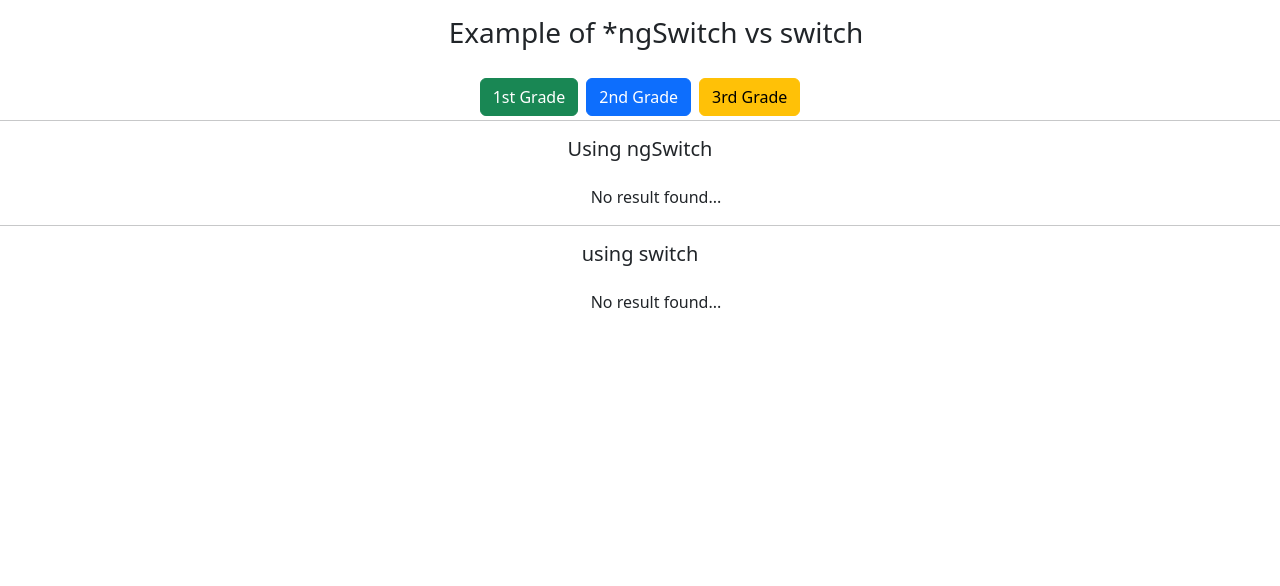
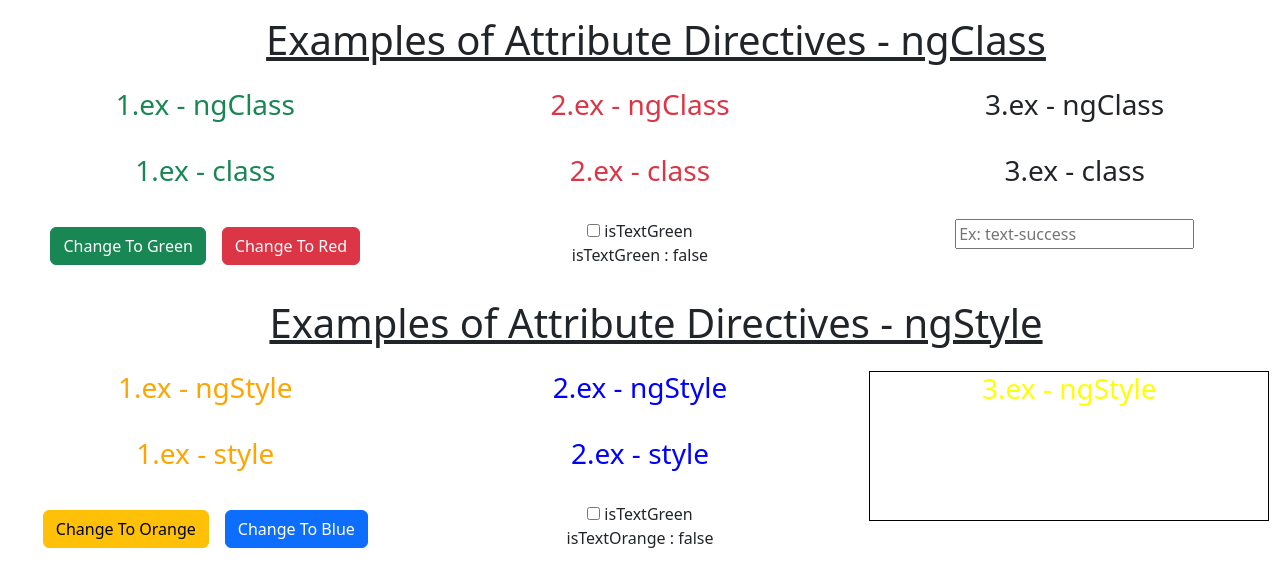
Before and after one commit to nirmal-404/Angular, an Angular app in the folder Angular/: page / in a window 1280 px wide. Shown: the top 586 px of the page. Built offline with nearby package versions, Linux system fonts and the light colour scheme.

Commit message:
attribute directives - ngClass, ngStyle

```diff
--- a/Angular/src/app/app.html
+++ b/Angular/src/app/app.html
@@ -10,6 +10,8 @@
 
 <!-- <app-structural-directive-ngfor-vs-for></app-structural-directive-ngfor-vs-for> -->
 
-<app-structural-directive-ngswitch-vs-switch></app-structural-directive-ngswitch-vs-switch>
+<!-- <app-structural-directive-ngswitch-vs-switch></app-structural-directive-ngswitch-vs-switch> -->
+
+<app-attribute-directive></app-attribute-directive>
 
 <router-outlet />
--- a/Angular/src/app/app.ts
+++ b/Angular/src/app/app.ts
@@ -6,12 +6,14 @@ import { Directives } from './directives/directives'
 import { StructuralDirectiveNgifVsIf } from './structural-directive-ngif-vs-if/structural-directive-ngif-vs-if'
 import { StructuralDirectiveNgforVsFor } from './structural-directive-ngfor-vs-for/structural-directive-ngfor-vs-for'
 import { StructuralDirectiveNgswitchVsSwitch } from './structural-directive-ngswitch-vs-switch/structural-directive-ngswitch-vs-switch'
+import { AttributeDirective } from './attribute-directive/attribute-directive'
 
 @Component({
   selector: 'app-root',
   imports: [
     RouterOutlet,
-    StructuralDirectiveNgswitchVsSwitch
+    AttributeDirective
+    // StructuralDirectiveNgswitchVsSwitch
     // StructuralDirectiveNgforVsFor,
     // StructuralDirectiveNgifVsIf
     // Directives,
--- /dev/null
+++ b/Angular/src/app/attribute-directive/attribute-directive.html
@@ -0,0 +1,56 @@
+<div class="row text-center">
+    <div class="col-12 m-3">
+        <h1><u>Examples of Attribute Directives - ngClass</u></h1>
+    </div>
+</div>
+
+<div class="row text-center">
+    <div class="col-4">
+        <h3 [ngClass]="textColor">1.ex - ngClass</h3><br>
+        <h3 [class]="textColor">1.ex - class</h3><br>
+        <button class="btn btn-success m-2" (click)="changeColor('text-success')" >Change To Green</button>
+        <button class="btn btn-danger m-2" (click)="changeColor('text-danger')" >Change To Red</button>
+    </div>
+
+    <div class="col-4">
+        <h3 [ngClass]="isTextGreen? 'text-success' : 'text-danger'">2.ex - ngClass</h3><br>
+        <h3 [class]="isTextGreen? 'text-success' : 'text-danger'">2.ex - class</h3><br>
+
+        <input type="checkbox" [(ngModel)]="isTextGreen"> isTextGreen
+        <p>isTextGreen : {{isTextGreen}}</p>
+    </div>
+
+    <div class="col-4">
+        <h3 [ngClass]="userClass">3.ex - ngClass</h3><br>
+        <h3 [class]="userClass">3.ex - class</h3><br>
+        <input type="text" [(ngModel)]="userClass" placeholder="Ex: text-success">
+    </div>
+</div>
+
+
+<div class="row text-center">
+    <div class="col-12 m-3">
+        <h1><u>Examples of Attribute Directives - ngStyle</u></h1>
+    </div>
+</div>
+
+<div class="row text-center">
+    <div class="col-4">
+        <h3 [ngStyle]="{'color': styleColor, 'font-weight' : 'lighter' }">1.ex - ngStyle</h3><br>
+        <h3 [style]="{'color': styleColor, 'font-weight' : 'lighter' }">1.ex - style</h3><br>
+        <button class="btn btn-warning m-2" (click)="updateColor('orange')" >Change To Orange</button>
+        <button class="btn btn-primary m-2" (click)="updateColor('blue')" >Change To Blue</button>
+    </div>
+
+    <div class="col-4">
+        <h3 [ngStyle]="{color : isTextOrange ? 'orange' : 'blue'}">2.ex - ngStyle</h3><br>
+        <h3 [style]="{color : isTextOrange ? 'orange' : 'blue'}">2.ex - style</h3><br>
+
+        <input type="checkbox" [(ngModel)]="isTextOrange"> isTextGreen
+        <p>isTextOrange : {{isTextOrange}}</p>
+    </div>
+
+    <div class="col-4">
+        <h3 [ngStyle]="customClass">3.ex - ngStyle</h3><br>
+    </div>
+</div>
--- /dev/null
+++ b/Angular/src/app/attribute-directive/attribute-directive.ts
@@ -0,0 +1,45 @@
+import { CommonModule } from '@angular/common';
+import { Component } from '@angular/core';
+import { FormsModule } from '@angular/forms';
+
+@Component({
+  selector: 'app-attribute-directive',
+  imports: [CommonModule, FormsModule],
+  templateUrl: './attribute-directive.html',
+  styleUrl: './attribute-directive.scss'
+})
+export class AttributeDirective {
+  // 1
+  textColor: string = "text-success";
+
+  changeColor(x: string) {
+    this.textColor = x;
+  }
+
+  // 2
+  isTextGreen: boolean = false;
+
+  // 3
+  userClass : string = '';
+
+
+  //  ------------- style sirective
+
+  // 1
+  styleColor: string = 'orange';
+  updateColor(ngStyleColor:string) {
+    this.styleColor = ngStyleColor;
+  }
+
+  // 2
+  isTextOrange : boolean = false;
+
+  // 3
+  customClass : any = {
+    'color' : 'yellow',
+    'height' : '150px',
+    'width' : '400px',
+    'border' : '1px solid black'
+  }
+
+}
```
Also changed, not shown: Angular/src/app/attribute-directive/attribute-directive.scss (added), 1 other file (tests, documents, lock files or other folders).
